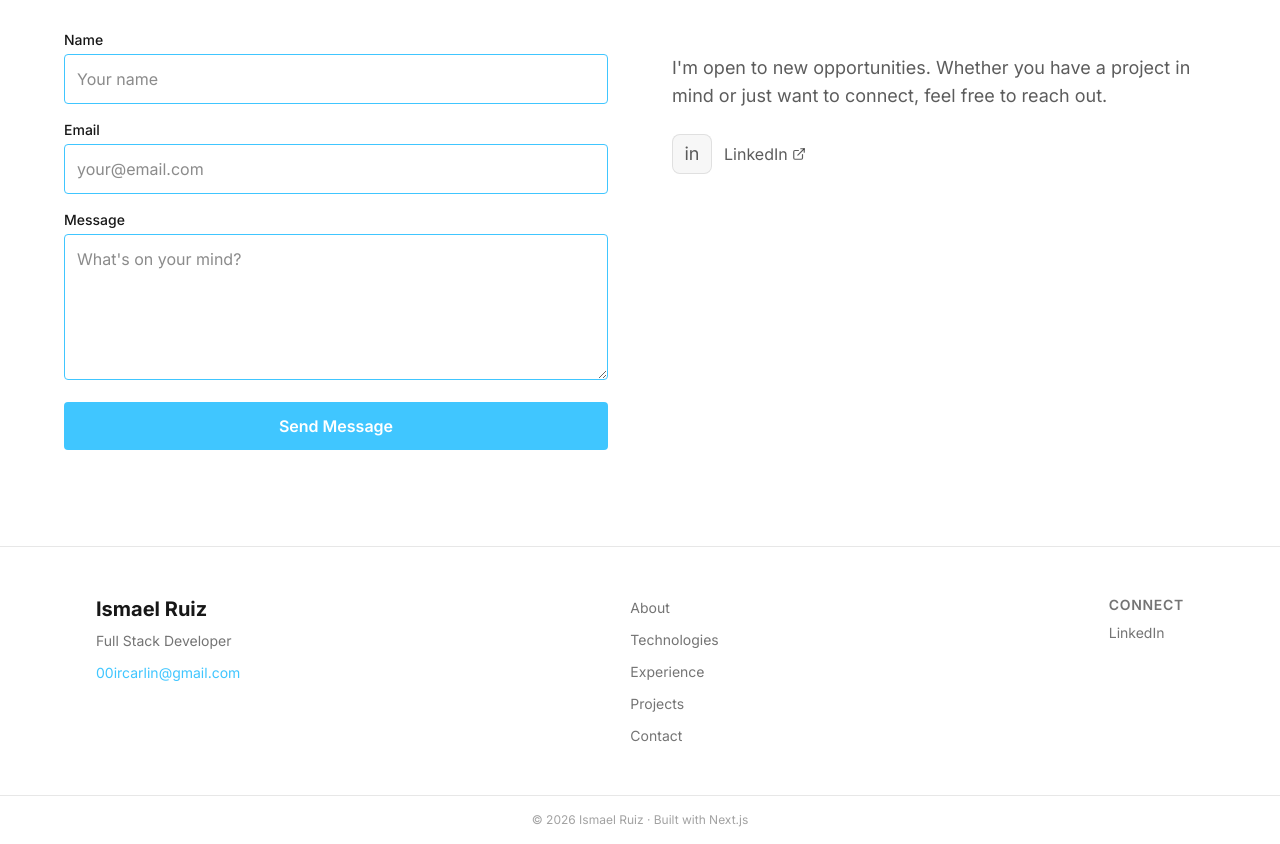
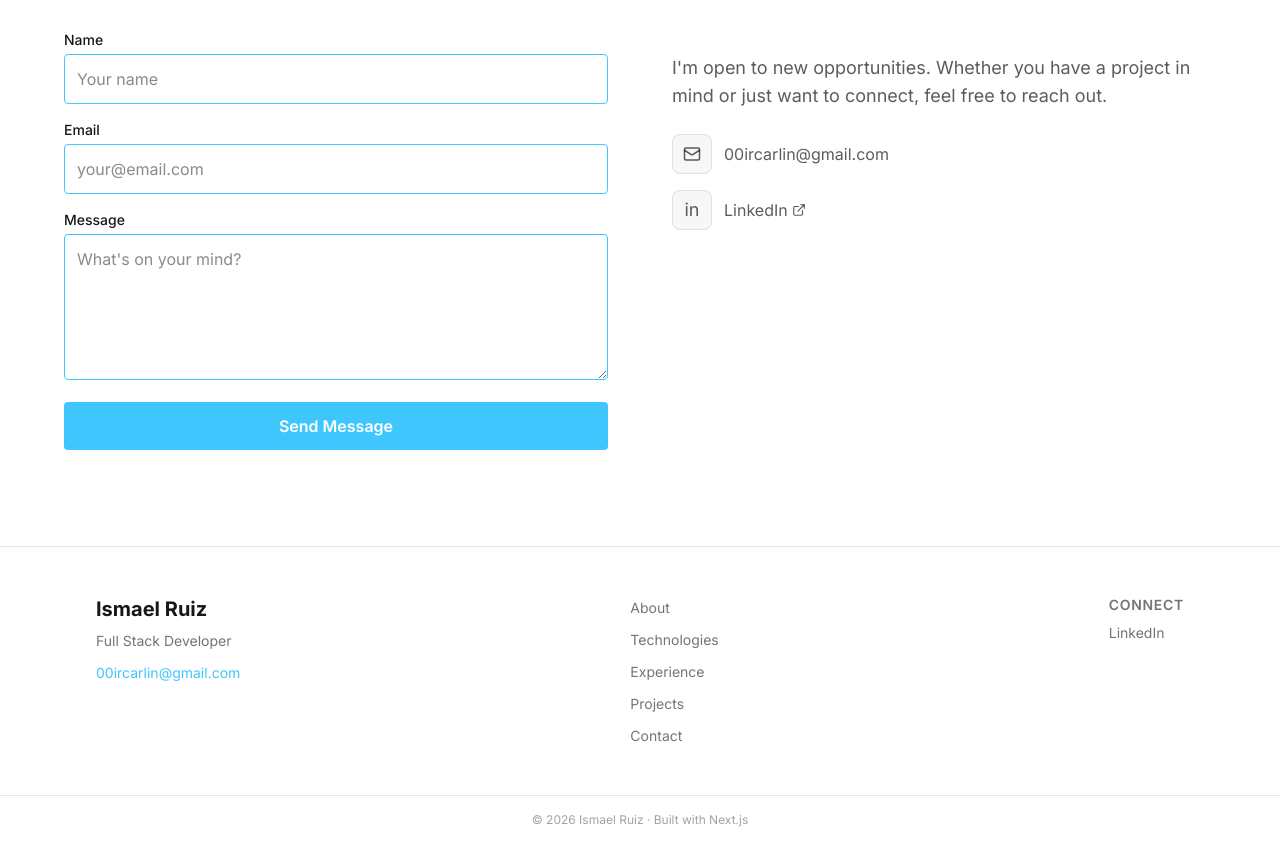
Before and after one commit to 00IRCA/portfolio, a Next.js app: page / in a window 1280 px wide. Shown: the part 4260-5104 px from the top of the page. Built offline with nearby package versions, Linux system fonts and the light colour scheme; no server answers.

Commit message:
feat: add email to contact section

```diff
--- a/src/components/sections/ContactSection.tsx
+++ b/src/components/sections/ContactSection.tsx
@@ -1,4 +1,4 @@
-import { ExternalLink } from 'lucide-react';
+import { ExternalLink, Mail } from 'lucide-react';
 import Section from '../ui/Section';
 import ContactForm from '../ui/ContactForm';
 import { SECTION_IDS } from '@/src/constants/sections';
@@ -15,6 +15,12 @@ export default function ContactSection() {
             connect, feel free to reach out.
           </p>
           <div className="flex flex-col gap-4">
+            <div className="flex items-center gap-3 text-foreground/70">
+              <span className="flex items-center justify-center w-10 h-10 rounded-lg border border-foreground/10 bg-foreground/3 transition-all duration-200">
+                <Mail size={18} />
+              </span>
+              <span>00ircarlin@gmail.com</span>
+            </div>
             <a
               href="https://www.linkedin.com/in/ismael-ruiz-carlin/"
               target="_blank"
```
